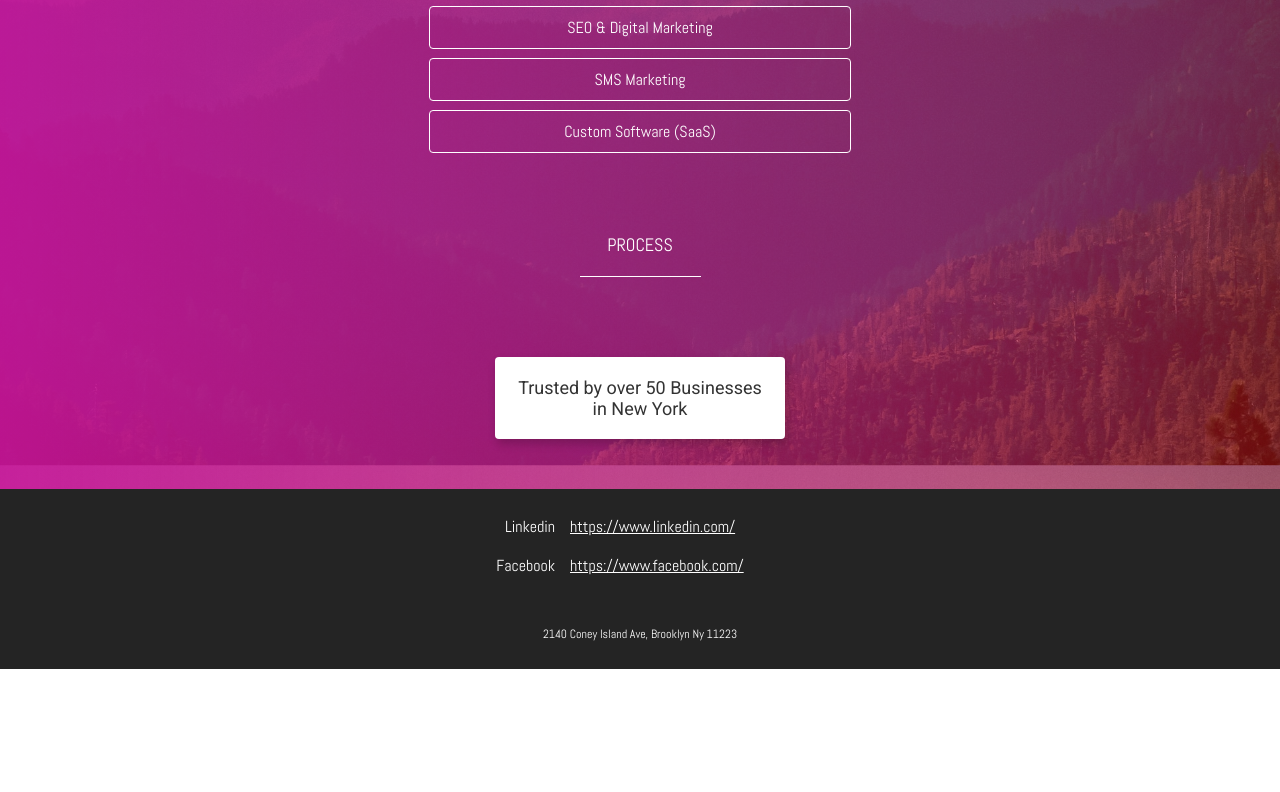
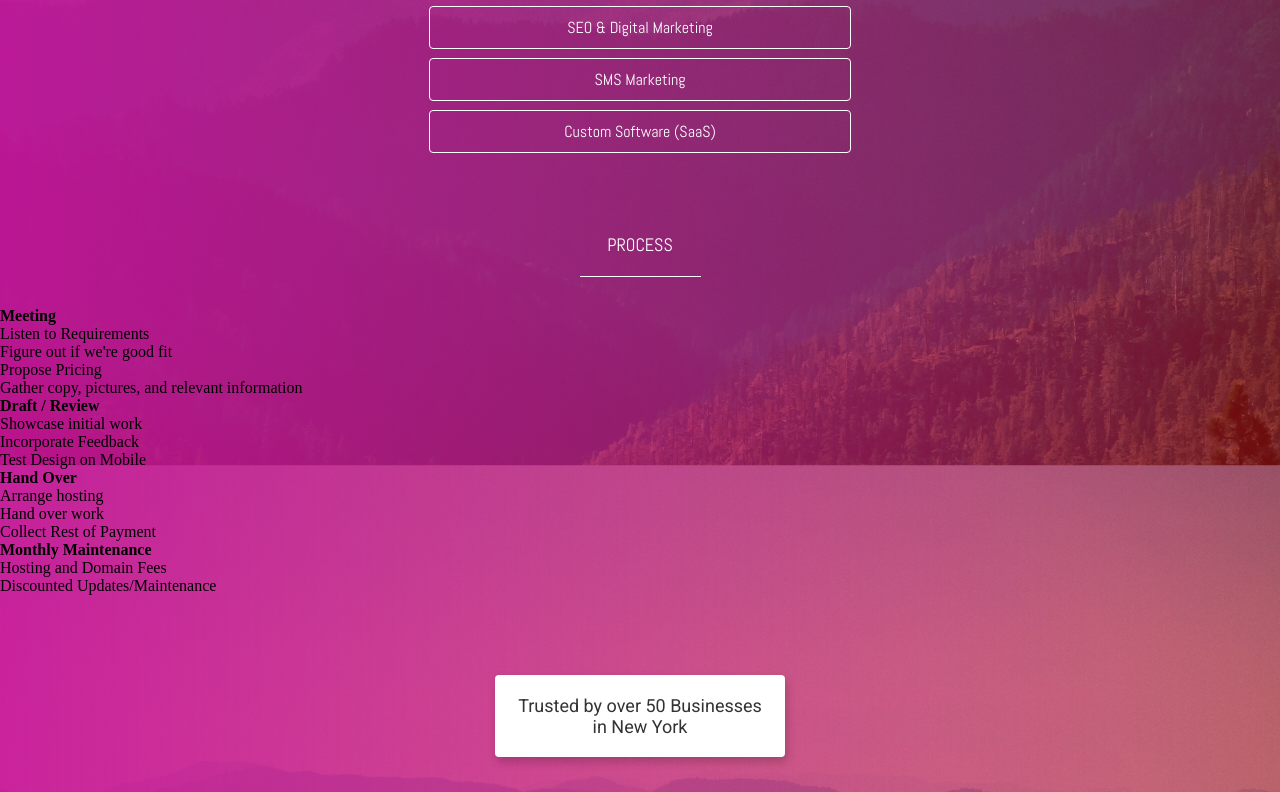
Before and after one commit to techsin/bethespace, a plain HTML site: page index.html in a window 1280 px wide. Shown: the part 495-1287 px from the top of the page. Before the commit the page ends 1164 px from the top, so only its background shows below. Drawn offline with Linux system fonts and the light colour scheme.

Commit message:
Update index.html

```diff
--- a/index.html
+++ b/index.html
@@ -173,7 +173,42 @@ footer {
 
   <h3>PROCESS</h3>
   <div class="line"></div>
+    <div class='process'>
+        <div class='item'>
+            <h4>Meeting</h4>
+            <ul>
+                <li>Listen to Requirements</li>
+                <li>Figure out if we're good fit</li>
+                <li>Propose Pricing</li>
+                <li>Gather copy, pictures, and relevant information</li>
+            </ul>
+        </div>
+        <div class='item'>
+            <h4>Draft / Review</h4>
+            <ul>
+            <li>Showcase initial work</li>
+            <li>Incorporate Feedback</li>
+            <li>Test Design on Mobile</li>
+            </ul>
+        </div>
+        <div class='item'>
+            <h4>Hand Over</h4>
+            <ul>
+                <li>Arrange hosting</li>
+                <li>Hand over work</li>
+                <li>Collect Rest of Payment</li>
+            </ul>
+        </div>
 
+        <div class='item'>
+            <h4>Monthly Maintenance</h4>
+            <ul>
+                <li>Hosting and Domain Fees</li>
+                <li>Discounted Updates/Maintenance</li>
+            </ul>
+        </div>
+
+    </div>
   <div class="testimonial">Trusted by over 50 Businesses in New York</div>
 </main>
 
```
